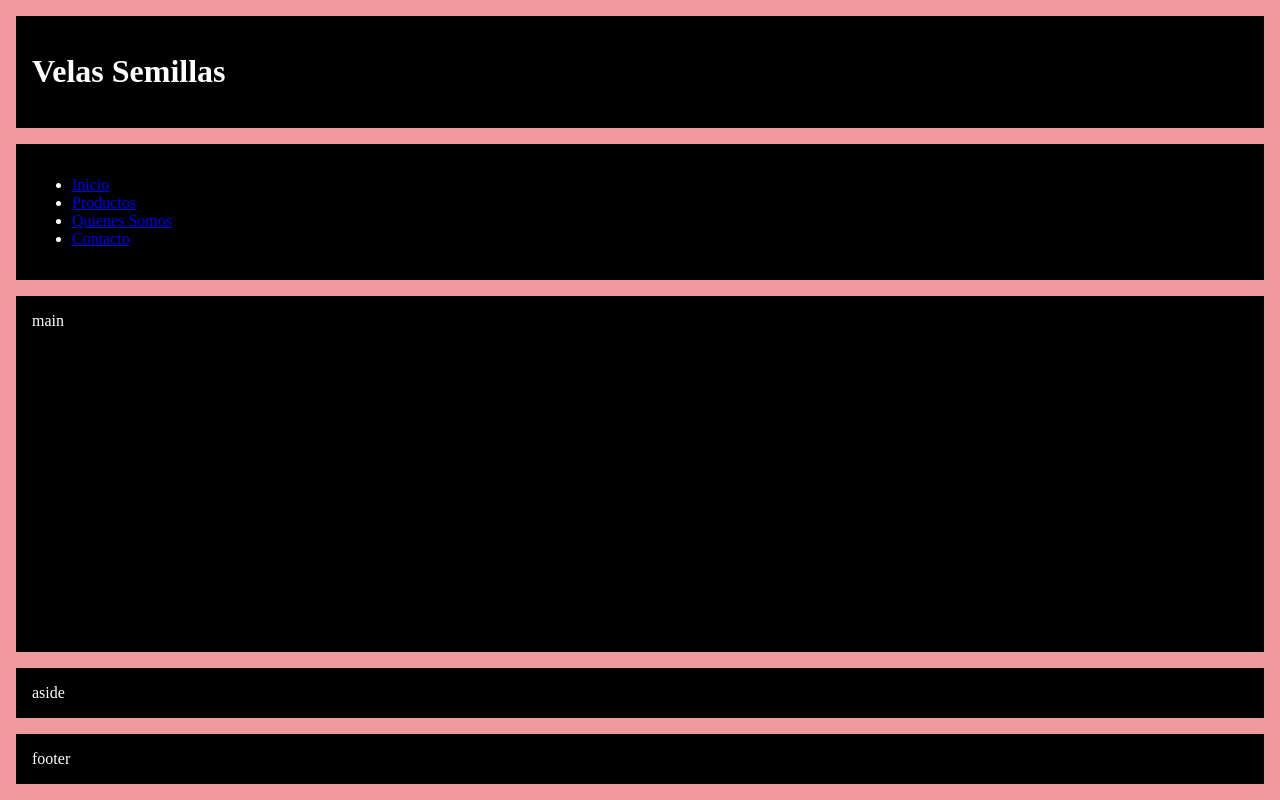
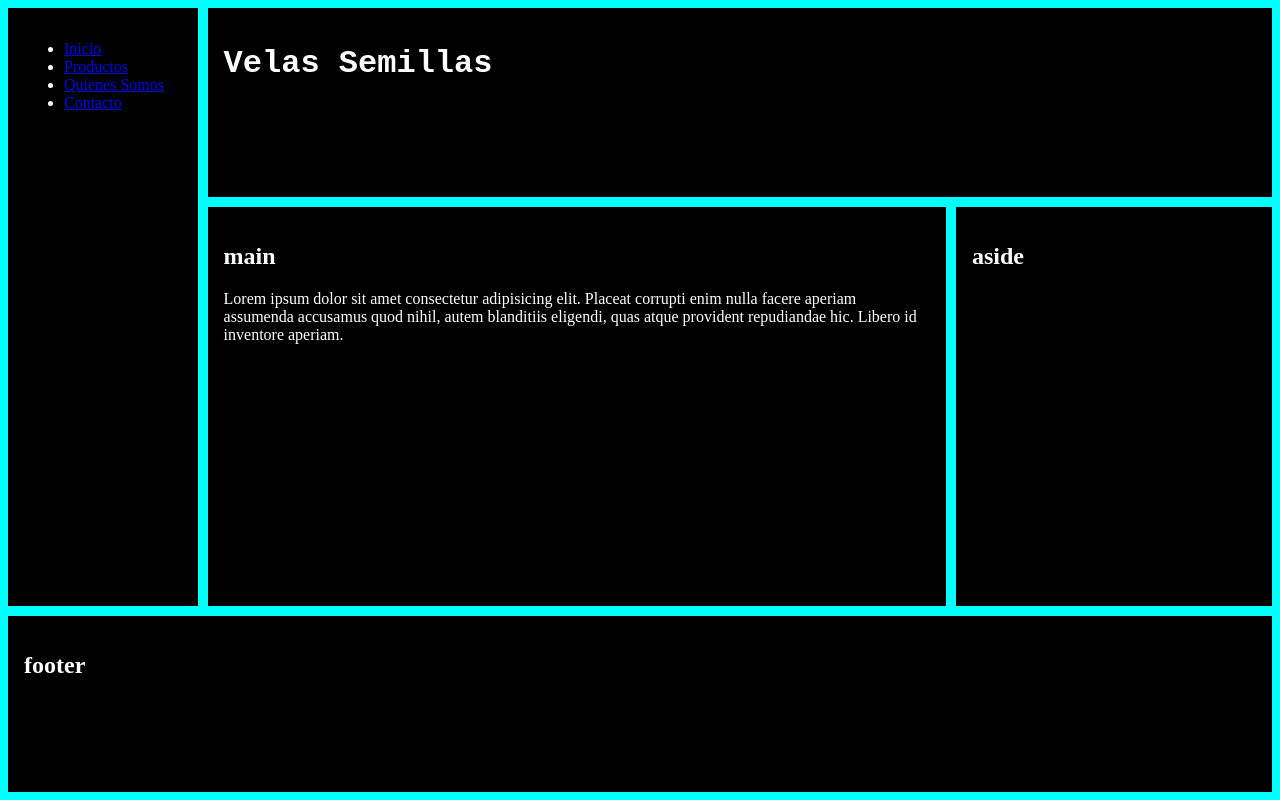
Before and after one commit to vdianacv/Velas-Semillas, a website: page Index.html in a window 1280 px wide. Drawn offline with Linux system fonts and the light colour scheme.

Commit message:
commit on master

```diff
--- a/Index.html
+++ b/Index.html
@@ -22,13 +22,14 @@
     </ul>
   </nav>
   <main>
-    main
+    <h2>main</h2>
+    <p>Lorem ipsum dolor sit amet consectetur adipisicing elit. Placeat corrupti enim nulla facere aperiam assumenda accusamus quod nihil, autem blanditiis eligendi, quas atque provident repudiandae hic. Libero id inventore aperiam.</p>
   </main>
   <aside>
-    aside
+    <h2>aside</h2>
   </aside>
   <footer>
-    footer
+    <h2>footer</h2>
   </footer>
 </body>
 </html>
--- a/SCSS/style.scss
+++ b/SCSS/style.scss
@@ -3,15 +3,20 @@
 }
 
 body{
-  background-color: #F09A9D;
+  background-color: aqua;
   margin: 0;
-  padding: 1rem;
+  padding: 0.5rem;
   display: grid;
-  grid-gap: 1rem;
-  grid-template-rows: auto auto 1fr auto;
+  grid-gap: 10px;
+  grid-template-rows: auto;
   min-height: 100vh;
-  grid-template-columns: 1fr;
-  grid-template-areas: "header" "nav" "main" "aside" "footer";
+  grid-template-columns: 15% auto 25%;
+  grid-template-areas:
+  "nav header header"
+  "nav main aside"
+  "nav main aside"
+  "nav main aside"
+  "footer footer footer";
 
   header,
   nav,
@@ -22,7 +27,9 @@ body{
     color: white;
     padding: 1rem;
   }
-
+  h1{
+    font-family: 'Courier New', Courier, monospace;
+  }
   header{
     grid-area: header;
   }
@@ -40,15 +47,17 @@ body{
   }
 }
 
-// @media only screen and  (min-width: 768px) {
-//   body{
-//     grid-template-rows: auto 1fr auto;
-//     grid-template-columns: 12rem 1fr;
-//     background-color: lawngreen;
-//     grid-area: auto;
-
-//   }
-// }
+//  @media (min-width: 768px) {
+//    body{
+//      grid-template-rows: auto 1fr auto;
+//      grid-template-columns: 12rem 1fr;
+//      background-color: lawngreen;
+//      grid-area:
+//      " header header"
+//      "nav main"
+//      "footer footer";
+//    }
+//  }
 
 // @media only screen and(min-width: 961px) {
 //   body{
```
Also changed, not shown: CSS/style.css, 1 other file.
